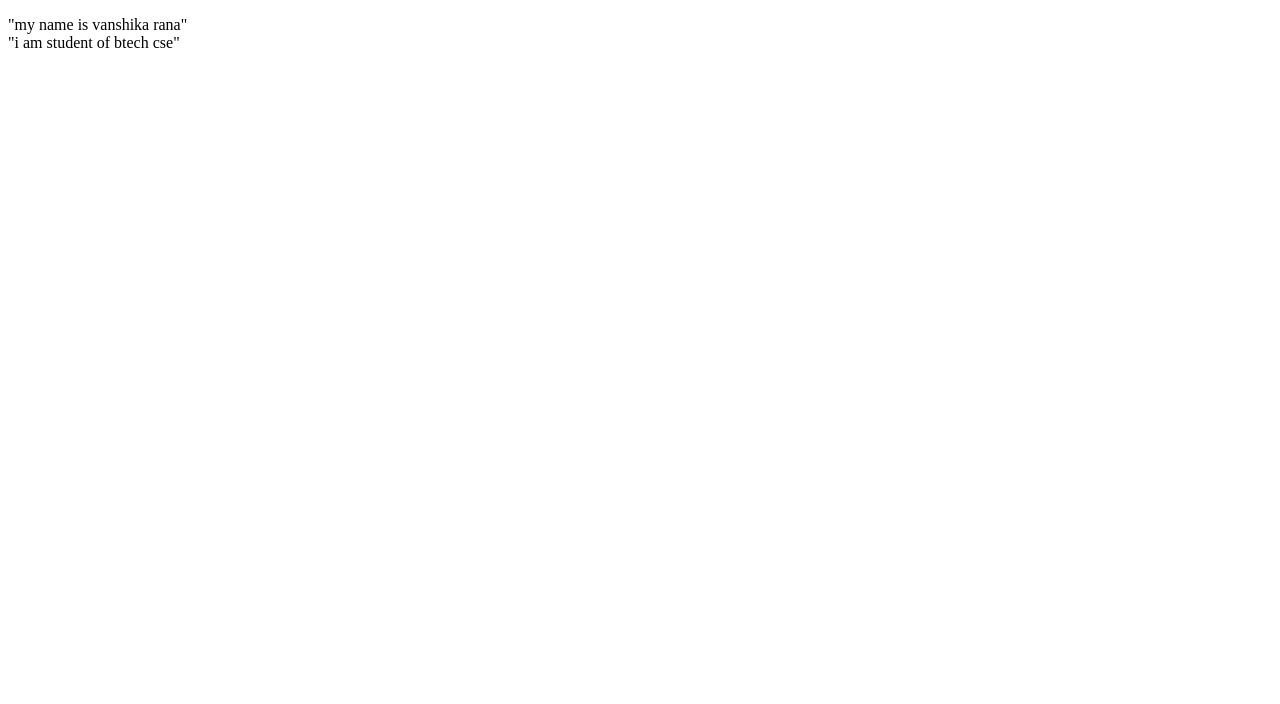
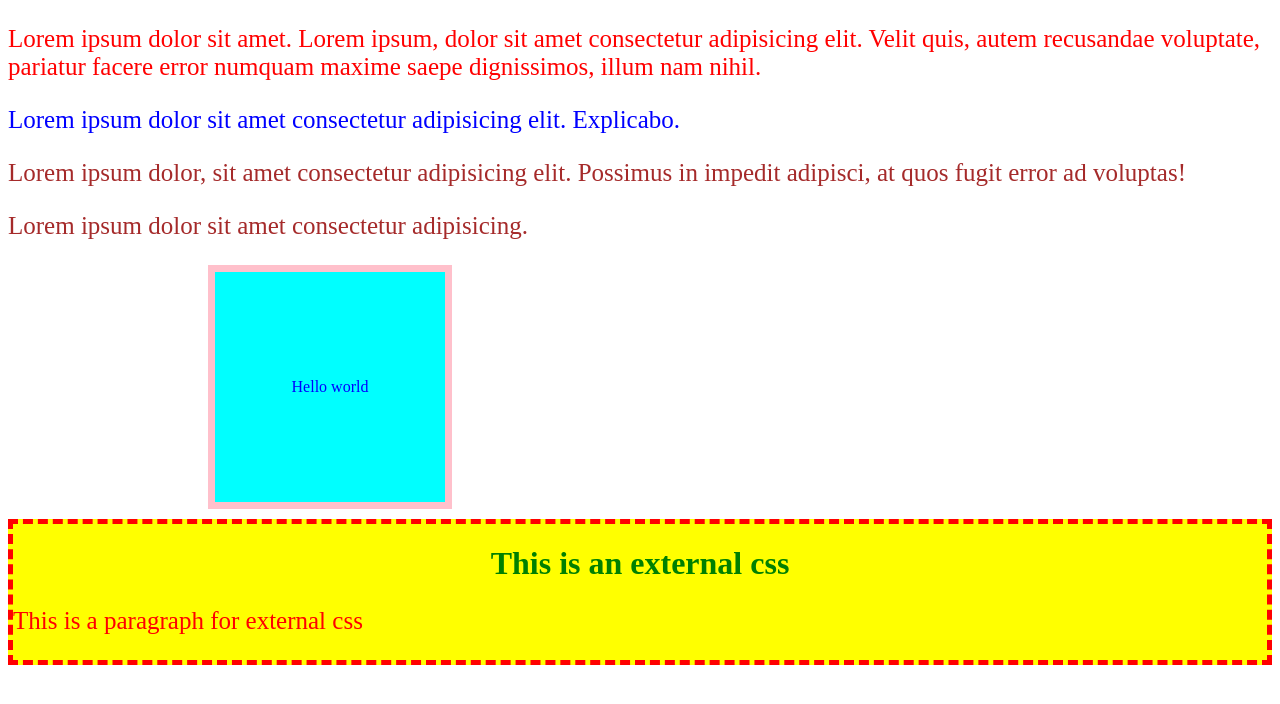
Before and after one commit to vanshikarana-tech/ranagitcse-29, a plain HTML site: page index.html in a window 1280 px wide. Drawn offline with Linux system fonts and the light colour scheme.

Commit message:
css assignment

```diff
--- a/index.html
+++ b/index.html
@@ -6,8 +6,60 @@
     <title>Document</title>
 </head>
 <body>
-   <p> "my name is vanshika rana" <br>
-    "i am student of btech cse"</p>
+    <title> CSS Selectors</title>
+   <link rel="stylesheet" href="./style.css">
+   <p> Lorem ipsum dolor sit amet. Lorem ipsum, dolor sit amet consectetur adipisicing elit. Velit quis, autem recusandae voluptate, pariatur facere error numquam maxime saepe dignissimos, illum nam nihil.
+   </p>
+   <p class="jk">
+    Lorem ipsum dolor sit amet consectetur adipisicing elit. Explicabo.
+   </p>
+   <p id="jk1">
+    Lorem ipsum dolor, sit amet consectetur adipisicing elit. Possimus in impedit adipisci, at quos fugit error ad voluptas!
+   </p>
+   <p class="jk" id="jk1">
+    Lorem ipsum dolor sit amet consectetur adipisicing.
+   </p>
+   <style>
+    p{
+        color : red;
+        font-size: 25px;
+    }
+    .jk{
+        color :blue;
+    }
+    #jk1{
+        color : brown;
+    }
+   </style>
+    <div class="p1">Hello world</div>
+    <style>
+       .p1{
+            color: blue;
+            height: 220px;
+            width: 220px;
+            background-color: aqua;
+            text-align: center;
+            align-content: center;
+            padding: 5px;
+            margin: 10px 200px;
+            border: 7px solid pink;
+        }
+    </style>
+    <link rel=""stylesheet" href="./style.css">
+    <div id="external-css">
+        <h1> This is an external css</h1>
+        <p> This is a paragraph for external css</p>
+    </div>
+    <style>
+        #external-css{
+            color: green;
+            background-color: yellow;
+            border: 5px dashed red;
+        }
+        h1{
+            text-align: center;
+        }
+
 
 </body>
 </html>
```
Also changed, not shown: assignment.html (added, +44 -0 lines), style.css (added).
